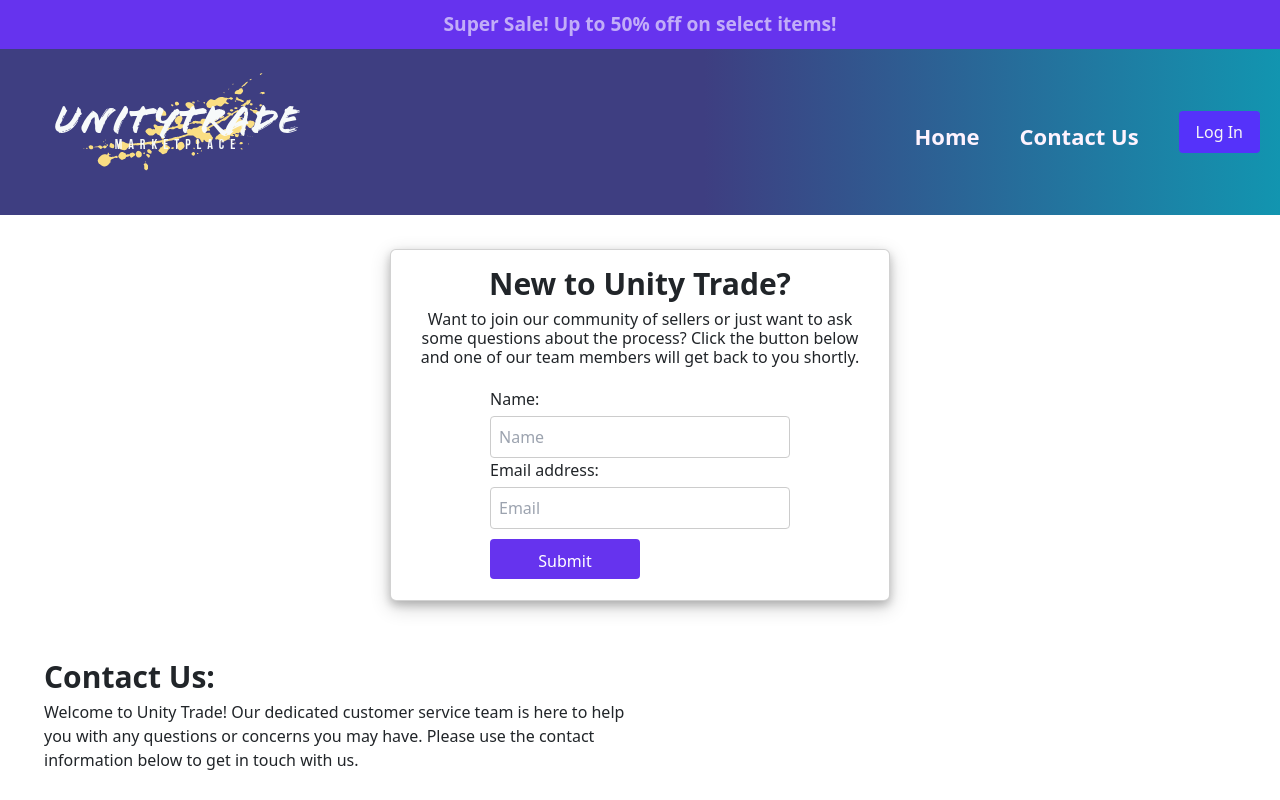
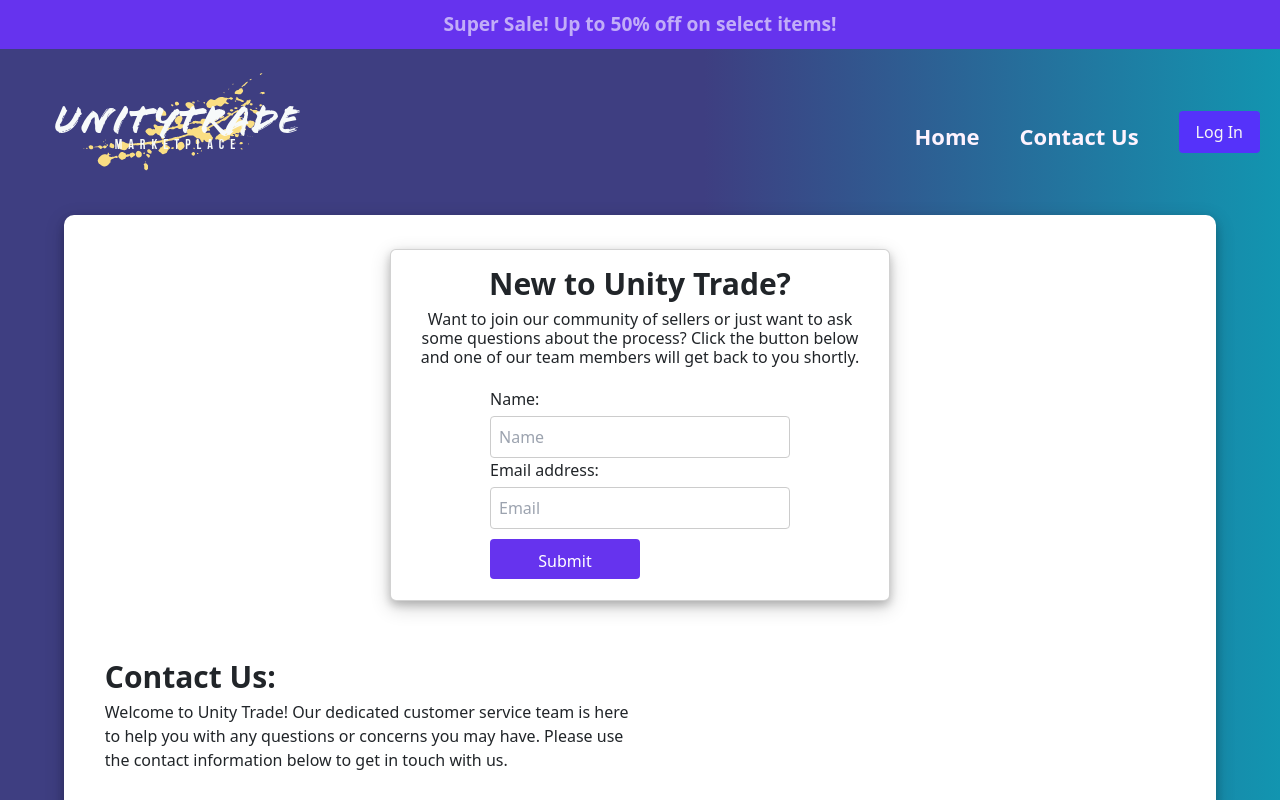
Before and after one commit to uvee35/unitytrade-website, a React (Vite) app: page /contact in a window 1280 px wide. Shown: the top 800 px of the page. Built offline with nearby package versions, Linux system fonts and the light colour scheme.

Commit message:
adjusted body width

```diff
--- a/src/Components/Contact/Index.css
+++ b/src/Components/Contact/Index.css
@@ -1,5 +1,9 @@
 .contact-body{
     background-color: white;
+    width: 90%;
+    margin: 0 auto;
+    border-radius: 10px;
+    box-shadow: 0 4px 8px 0 rgba(0, 0, 0, 0.2), 0 6px 20px 0 rgba(0, 0, 0, 0.19);
 }
 
 
```
